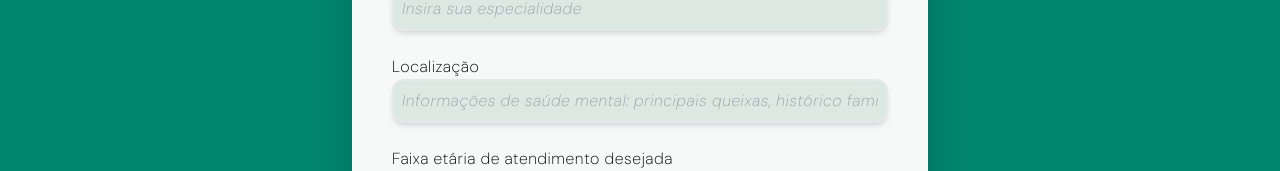
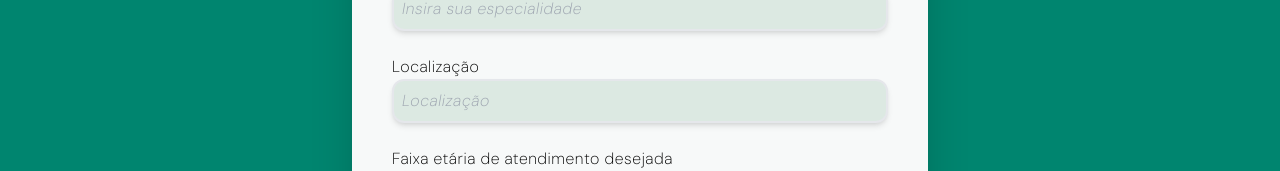
Before and after one commit to LeviOlii/Equilibrium, a React (Vite) app: page /professional in a window 1280 px wide. Shown: the part 275-446 px from the top of the page. Built offline with nearby package versions, Linux system fonts and the light colour scheme.

Commit message:
Corrigindo erro de placeholder, campo Localização exibia placeholder errado

```diff
--- a/src/components/ProfessionalForm.jsx
+++ b/src/components/ProfessionalForm.jsx
@@ -91,7 +91,7 @@ const ProfessionalForm = ({username,email,password, role, goToFirstForm, setErro
             <label htmlFor="localization" className="block text-left mt-6">Localização</label>
             <input
               type="text"
-              placeholder="Informações de saúde mental: principais queixas, histórico familiar, uso de medicamentos, etc."
+              placeholder="Localização"
               name="address"
               id="address"
               className="bg-mobile-bg italic mb-6 p-2 border-2 border-solid rounded-xl shadow-md w-full"
```
